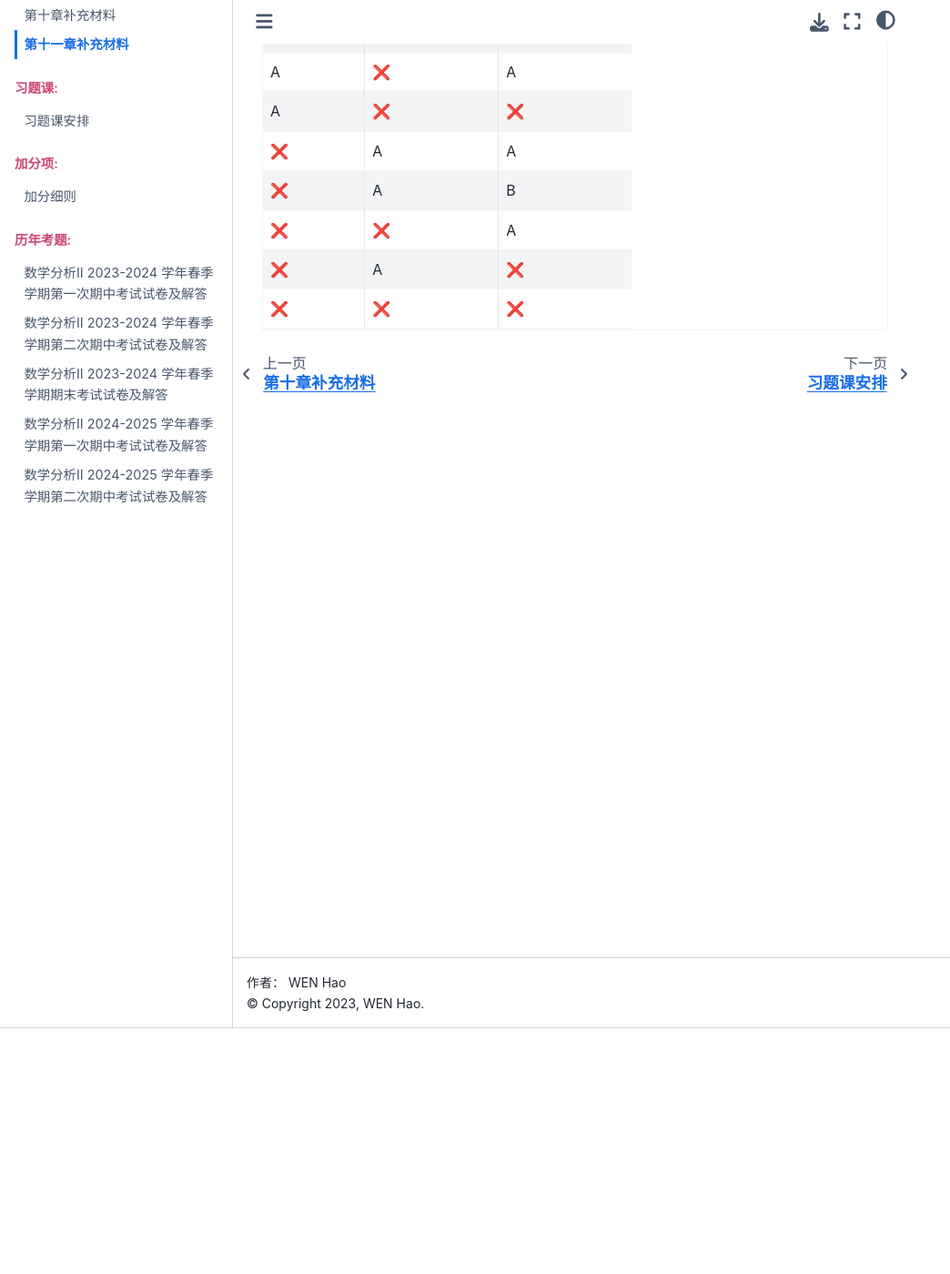
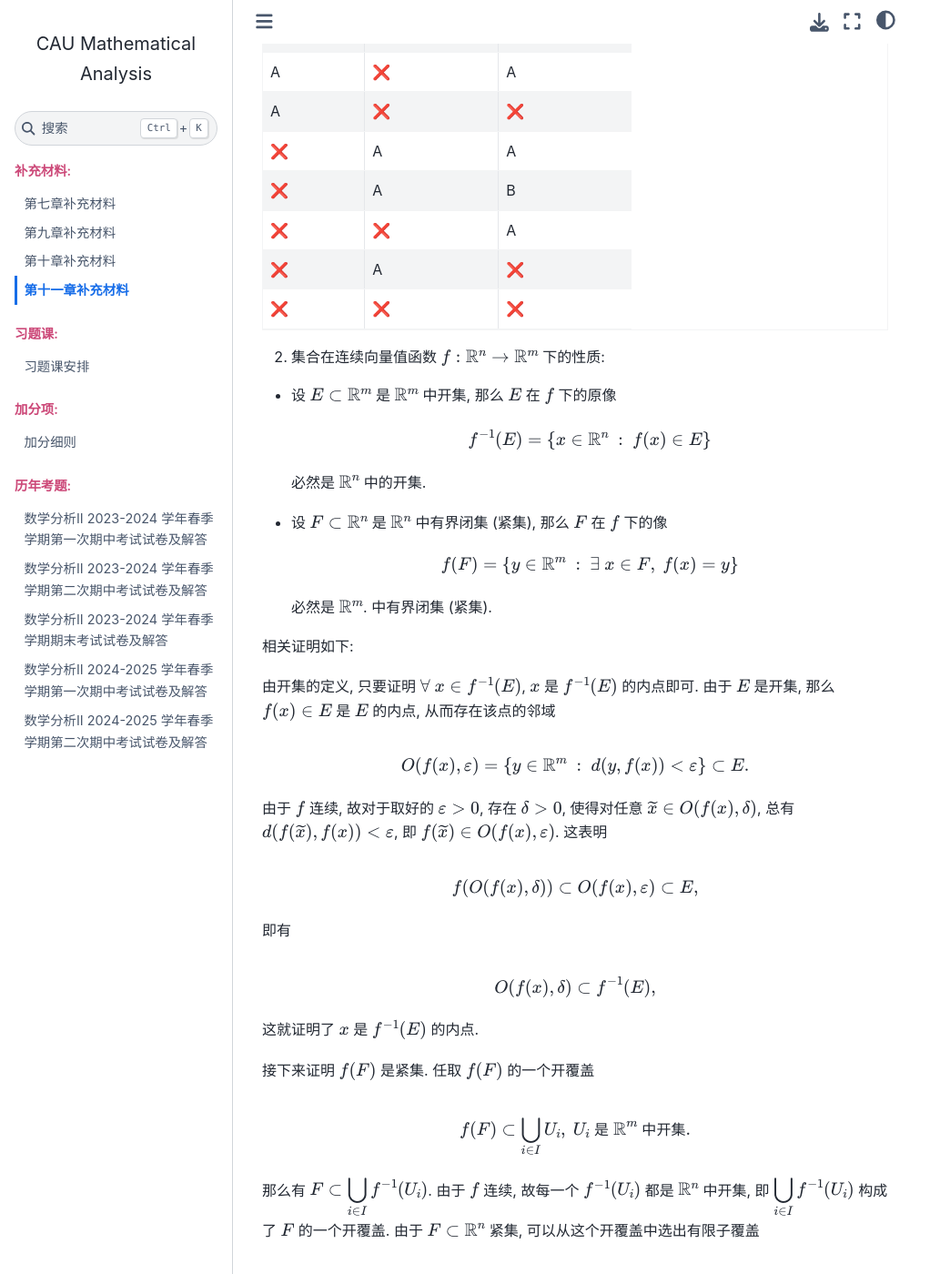
Before and after one commit to wenh06/CAU-Courses, a Sphinx documentation site: the page built from MathematicalAnalysis/source/suppl/chap11.rst, in a window 1280 px wide and 1400 px high, scrolled down 270 px. Shown: the whole window at 91% size, without its empty margins (0-1044 px from the left). Built offline with Sphinx 7.4.7 and the Sphinx Book theme 1.1.4, drawn with Linux system fonts in a browser that asks for light colours; some web fonts are replaced; some of the changed text lies outside the part shown.

Commit message:
update suppl material for MA chapter 11

```diff
--- a/MathematicalAnalysis/source/suppl/chap11.rst
+++ b/MathematicalAnalysis/source/suppl/chap11.rst
@@ -36,3 +36,65 @@
    * - ❌
      - ❌
      - ❌
+
+2. 集合在连续向量值函数 :math:`f: \mathbb{R}^n \rightarrow \mathbb{R}^m` 下的性质:
+
+- 设 :math:`E \subset \mathbb{R}^m` 是 :math:`\mathbb{R}^m` 中开集, 那么 :math:`E` 在 :math:`f` 下的原像
+
+  .. math::
+
+    f^{-1}(E) = \{ x \in \mathbb{R}^n ~ : ~ f(x) \in E \}
+
+  必然是 :math:`\mathbb{R}^n` 中的开集.
+- 设 :math:`F \subset \mathbb{R}^n` 是 :math:`\mathbb{R}^n` 中有界闭集 (紧集), 那么 :math:`F` 在 :math:`f` 下的像
+
+  .. math::
+
+    f(F) = \{ y \in \mathbb{R}^m ~ : ~ \exists ~ x \in F, ~ f(x) = y \}
+
+  必然是 :math:`\mathbb{R}^m`. 中有界闭集 (紧集).
+
+相关证明如下:
+
+由开集的定义, 只要证明 :math:`\forall ~ x \in f^{-1}(E)`, :math:`x` 是 :math:`f^{-1}(E)` 的内点即可.
+由于 :math:`E` 是开集, 那么 :math:`f(x) \in E` 是 :math:`E` 的内点, 从而存在该点的邻域
+
+.. math::
+
+  O(f(x), \varepsilon) = \{ y \in \mathbb{R}^m ~ : ~ d(y, f(x)) < \varepsilon \} \subset E.
+
+由于 :math:`f` 连续, 故对于取好的 :math:`\varepsilon > 0`, 存在 :math:`\delta > 0`,
+使得对任意 :math:`\widetilde{x} \in O(f(x), \delta)`, 总有 :math:`d(f(\widetilde{x}), f(x)) < \varepsilon`,
+即 :math:`f(\widetilde{x}) \in O(f(x), \varepsilon)`. 这表明
+
+.. math::
+
+  f(O(f(x), \delta)) \subset O(f(x), \varepsilon) \subset E,
+
+即有
+
+.. math::
+
+  O(f(x), \delta) \subset f^{-1}(E),
+
+这就证明了 :math:`x` 是 :math:`f^{-1}(E)` 的内点.
+
+接下来证明 :math:`f(F)` 是紧集. 任取 :math:`f(F)` 的一个开覆盖
+
+.. math::
+  f(F) \subset \bigcup_{i \in I} U_i, ~ U_i \text{ 是 $\mathbb{R}^m$ 中开集}.
+
+那么有 :math:`\displaystyle F \subset \bigcup_{i \in I} f^{-1}(U_i)`. 由于 :math:`f` 连续,
+故每一个 :math:`f^{-1}(U_i)` 都是 :math:`\mathbb{R}^n` 中开集, 即 :math:`\displaystyle \bigcup_{i \in I} f^{-1}(U_i)`
+构成了 :math:`F` 的一个开覆盖. 由于 :math:`F \subset \mathbb{R}^n` 紧集, 可以从这个开覆盖中选出有限子覆盖
+
+.. math::
+  F \subset f^{-1}(U_{i_1}) \cup f^{-1}(U_{i_2}) \cup \cdots \cup f^{-1}(U_{i_n}),
+
+从而有
+
+.. math::
+
+  f(F) \subset U_{i_1} \cup U_{i_2} \cup \cdots \cup U_{i_n}.
+
+也就是说, 对 :math:`f(F)` 的任意开覆盖, 都可以从中选取出它的有限开覆盖, 故 :math:`f(F)` 是紧集, 即有界闭集.
```
